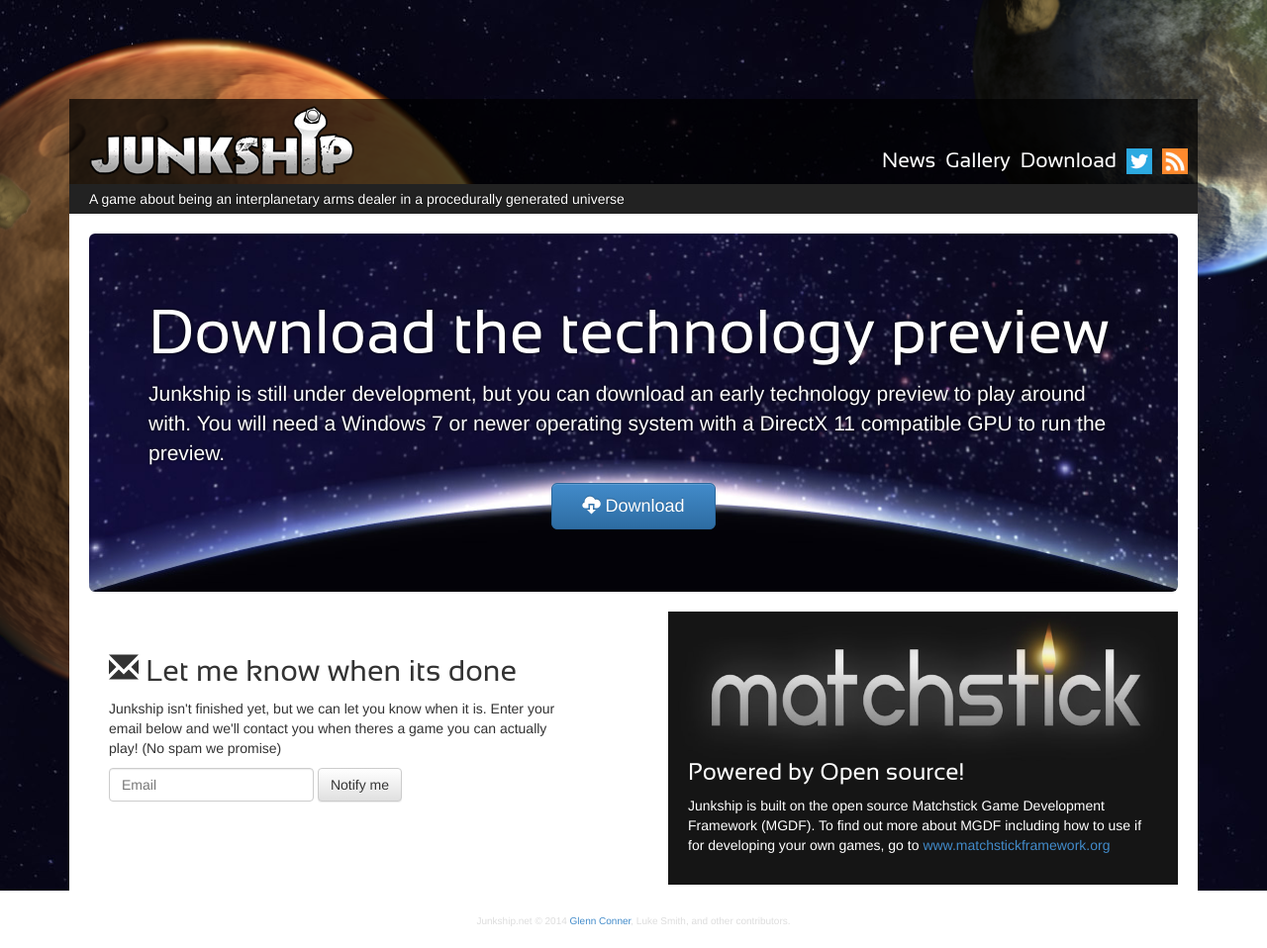
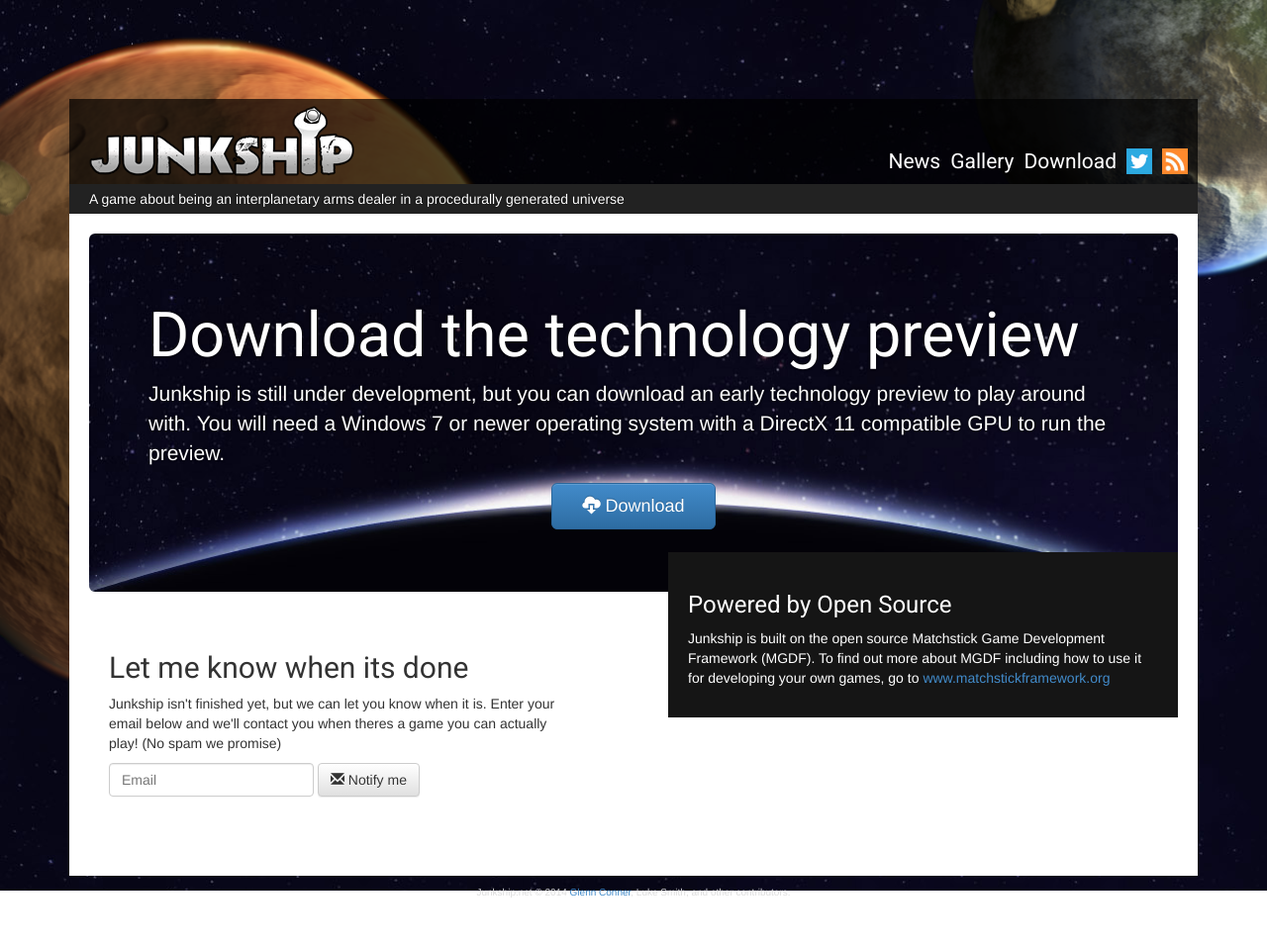
Before and after one commit to mrsharpoblunto/junkship.net, a Jekyll site: the page built from download.html, in a window 1280 px wide. Shown: the whole page at 99% size. Built offline with Jekyll 4.4.1, drawn with Linux system fonts in a browser that asks for light colours; after the commit the page ends 930 px from its top, so only the background shows below that.

Commit message:
Tidied up some styling & versioning download link

```diff
--- a/_config.yml
+++ b/_config.yml
@@ -10,6 +10,7 @@ github_username:  mrsharpoblunto
 permalink: /News/:year/:month/:day/:title.html
 paginate: 5
 paginate_path: "/page:num"
+setupversion: "0.2.25"
 timezone: UTC
 gems:
 - jekyll-redirect-from
--- a/_includes/head.html
+++ b/_includes/head.html
@@ -5,6 +5,7 @@
     <link rel="alternate" type="application/rss+xml" title="Rss" href="/feed.xml" />
     <link rel="apple-touch-icon" href="/assets/images/favicon-iphone.png"  />
     <link rel="shortcut icon" href="/favicon.ico" />
+	<link href='//fonts.googleapis.com/css?family=Roboto' rel='stylesheet' type='text/css'>
     <link type="text/css" rel="stylesheet" href="/assets/css/bootstrap.min.css" />
     <link type="text/css" rel="stylesheet" href="/assets/css/bootstrap-theme.min.css" />
     <link type="text/css" rel="stylesheet" href="/assets/css/highlight.css" />
--- a/assets/css/site.css
+++ b/assets/css/site.css
@@ -1,20 +1,6 @@
-/* Generated by Font Squirrel (http://www.fontsquirrel.com) on September 20, 2014 */
-@font-face {
-    font-family: 'sansation';
-    src: url('/assets/fonts/sansation_regular-webfont.eot');
-    src: url('/assets/fonts/sansation_regular-webfont.eot?#iefix') format('embedded-opentype'),
-         url('/assets/fonts/sansation_regular-webfont.woff2') format('woff2'),
-         url('/assets/fonts/sansation_regular-webfont.woff') format('woff'),
-         url('/assets/fonts/sansation_regular-webfont.ttf') format('truetype'),
-         url('/assets/fonts/sansation_regular-webfont.svg#sansationregular') format('svg');
-    font-weight: normal;
-    font-style: normal;
-
-}
-
 h1, h2, h3, h4, h5, h6
 {
-    font-family: "sansation";
+    font-family: "roboto";
     font-weight: normal;
 }
 
@@ -154,7 +140,7 @@ ul.navbar-nav li a
     text-shadow: none;
     color: #fff !important;
     line-height: 26px;
-    font-family: "sansation";
+    font-family: "roboto";
     font-size: 21px;
 }
 
--- a/download.html
+++ b/download.html
@@ -11,7 +11,7 @@ title: Junkship - Download
         <div class="jumbotron">
             <h1>Download the technology preview</h1>
             <p>Junkship is still under development, but you can download an early technology preview to play around with. You will need a Windows 7 or newer operating system with a DirectX 11 compatible GPU to run the preview.</p>
-            <p class="text-center"><a class="btn btn-primary btn-lg" role="button" onclick="var that=this;_gaq.push(['_trackEvent','Download','Tech preview',this.href]);setTimeout(function(){location.href=that.href;},200);return false;" href="https://s3.junkship.net/JunkshipSetup.exe"><span class="glyphicon glyphicon-cloud-download"></span> Download</a></p>
+            <p class="text-center"><a class="btn btn-primary btn-lg" role="button" onclick="var that=this;_gaq.push(['_trackEvent','Download','Tech preview',this.href]);setTimeout(function(){location.href=that.href;},200);return false;" href="https://s3.junkship.net/JunkshipSetup.exe?version={{site.setupversion}}"><span class="glyphicon glyphicon-cloud-download"></span> Download</a></p>
         </div>
         </div>
 
@@ -21,22 +21,21 @@ title: Junkship - Download
 <div class="row download">
     <div class="col-md-6">
         <div class="content" id="notify">
-            <h2><span class="glyphicon glyphicon-envelope"></span> Let me know when its done</h2>
+            <h2>Let me know when its done</h2>
             <p>Junkship isn't finished yet, but we can let you know when it is. Enter your email below and we'll contact you when theres a game you can actually play! (No spam we promise)</p>
             <form class="form-inline" role="form">
                 <div class="form-group">
                         <input type="email" class="form-control" id="email" placeholder="Email">
                 </div>
-                <button type="button" id="notify-button" class="btn btn-default">Notify me</button>
+                <button type="button" id="notify-button" class="btn btn-default"><span class="glyphicon glyphicon-envelope"></span> Notify me</button>
             </form>
         </div>
     </div>
     <div class="col-md-6">
         <div id="mgdf">
-            <p><img src="/assets/images/layout/MGDF.jpg" alt="MGDF" style="width:100%"/></p>
             <div class="content">
-                <p><h3>Powered by Open source!</h3></p>
-                <p>Junkship is built on the open source Matchstick Game Development Framework (MGDF). To find out more about MGDF including how to use if for developing your own games, go to <a href="http://www.matchstickframework.org">www.matchstickframework.org</a></p>
+                <p><h3>Powered by Open Source</h3></p>
+                <p>Junkship is built on the open source Matchstick Game Development Framework (MGDF). To find out more about MGDF including how to use it for developing your own games, go to <a href="http://www.matchstickframework.org">www.matchstickframework.org</a></p>
             </div>
         </div>
     </div>
```
Also changed, not shown: assets/fonts/sansation_regular-webfont.ttf (deleted), assets/fonts/sansation_regular-webfont.woff (deleted), assets/fonts/sansation_regular-webfont.woff2 (deleted), assets/fonts/sansation_regular.ttf (deleted), assets/images/layout/background-download.jpg, 2 other files.
